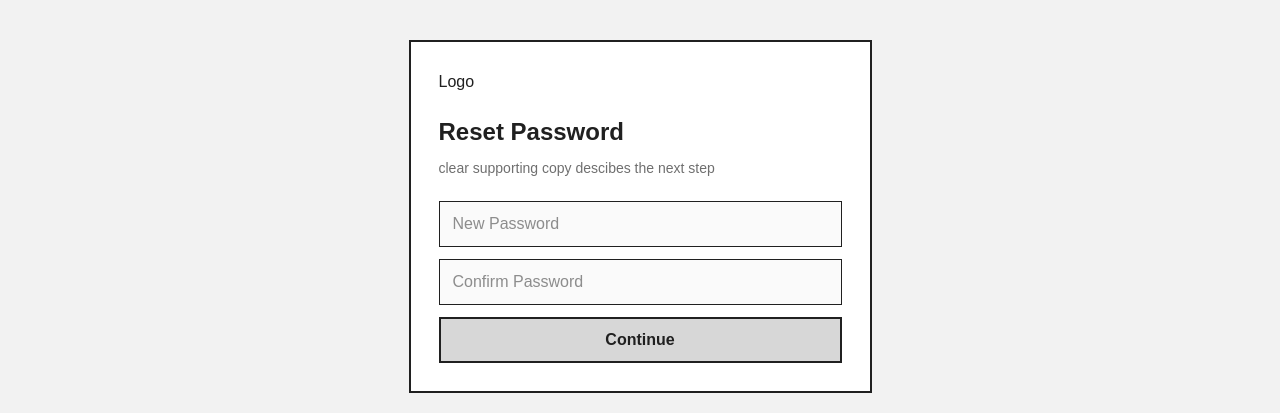
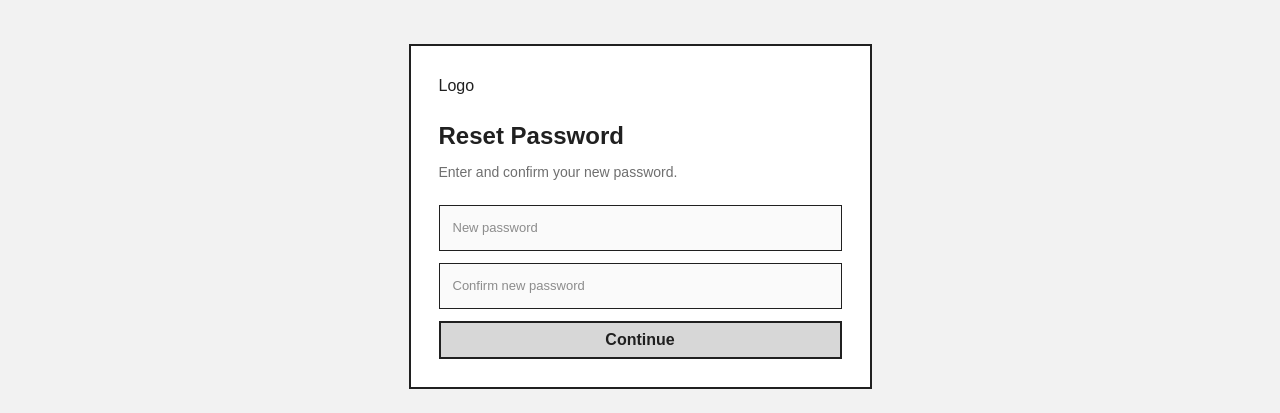
Before and after one commit to chingu-voyages/V62-tier3-team-36, a Next.js app in the folder views/: page /ResetPassword in a window 1280 px wide. Shown: the part 134-547 px from the top of the page. Built offline with nearby package versions, Linux system fonts and the light colour scheme; no server answers.

Commit message:
feat: add forgot and reset password flows - Add hooks for password reset logic - Add Zod validation and error handling - Reuse Input and Button components

```diff
--- a/views/app/(auth)/ForgotPassword/ForgotPassword.tsx
+++ b/views/app/(auth)/ForgotPassword/ForgotPassword.tsx
@@ -1,31 +1,38 @@
-"use client"
-import React, { useState } from 'react'
-import { forgot_password } from '../../../api/auth/api'
-const ForgetPassword = () => {
-  const [email,setEmail] = useState("")
-  const [iserror ,setError] = useState(false)
-  async function handleSubmit(e:any){
+"use client";
 
-    if(email == ""){
-      setError(true)
-      return
-    }
-    const response = await forgot_password({email:email})
-    if(response.status == 200){
-      // do something
-    }
-  }
+import { useForgotPassword } from "./hooks/useForgotPassword";
+
+import { Input } from "@/components/ui/Input";
+import { Button } from "@/components/ui/Button";
+
+export const ForgotPassword = () => {
+  const { email, setEmail, isLoading, error, handleSubmit } =
+    useForgotPassword();
+
   return (
     <div>
-        <div>Logo</div>
-        <div className="font-bold mt-[20px] text-[24px] text-[#202020]">Forgot Password</div>
-        <div className="mt-[8px] mb-[22px] text-[#6F6F6F] text-[14px] font-light">clear supporting copy descibes the next step</div>
-        <form onSubmit={handleSubmit} className="space-y-[12px] w-full">
-            <input onChange={(e)=>{setEmail(e.target.value)}} className={`p-[13px] ${iserror?"bg-[#D7D7D7]":"bg-[#FAFAFA]"} border-1 border-[#202020] w-full h-[46px]`}  type='email' name='email' placeholder={iserror?"Invalid Email":'Work email'}/>
-            <button className="p-[13px] border-2 border-[#202020] cursor-pointer hover:bg-gray-400 flex items-center justify-center bg-[#D7D7D7] font-bold text-[#202020] w-full h-[46px]" type='submit' >Continue</button>
-        </form>
+      <div>Logo</div>
+      <div className="font-bold mt-[20px] text-[24px] text-[#202020]">
+        Forgot Password
+      </div>
+      <div className="mt-[8px] mb-[22px] text-[#6F6F6F] text-[14px] font-light">
+        Enter your email to continue to password reset.
+      </div>
+      <form onSubmit={handleSubmit} className="space-y-[12px] w-full">
+        {error && (
+          <div className="p-[10px] border-[0.8px] border-[#202020] bg-[#E0E0E0] text-[#202020] text-xs w-full">
+            {error}
+          </div>
+        )}
+        <Input
+          value={email}
+          setValue={setEmail}
+          isLoading={isLoading}
+          placeholder="Work email"
+          type="email"
+        />
+        <Button isLoading={isLoading} text="Continue" />
+      </form>
     </div>
-  )
-}
-
-export default ForgetPassword
+  );
+};
--- /dev/null
+++ b/views/app/(auth)/ForgotPassword/hooks/useForgotPassword.tsx
@@ -0,0 +1,63 @@
+import { useState } from "react";
+import { useRouter } from "next/navigation";
+
+import { z } from "zod";
+
+import { forgot_password } from "@/api/auth/api";
+
+import type { SubmitEvent } from "react";
+
+const forgotPasswordSchema = z.object({
+  email: z
+    .email("Please enter a valid email.")
+    .trim()
+    .min(1, "Email is required."),
+});
+
+export const useForgotPassword = () => {
+  const router = useRouter();
+
+  const [email, setEmail] = useState("");
+  const [isLoading, setIsLoading] = useState(false);
+  const [error, setError] = useState("");
+
+  const handleSubmit = async (e: SubmitEvent<HTMLFormElement>) => {
+    e.preventDefault();
+
+    const result = forgotPasswordSchema.safeParse({ email });
+
+    if (!result.success) {
+      setError(result.error.issues[0].message);
+      return;
+    }
+
+    setIsLoading(true);
+    setError("");
+
+    try {
+      const response = await forgot_password({
+        email: result.data.email,
+      });
+
+      if (response.status === 200) {
+        router.push("/ResetPassword");
+        return;
+      }
+
+      setError("Failed to send reset email.");
+    } catch (err) {
+      console.error(err);
+      setError("Something went wrong. Please try again.");
+    } finally {
+      setIsLoading(false);
+    }
+  };
+
+  return {
+    email,
+    setEmail,
+    isLoading,
+    error,
+    handleSubmit,
+  };
+};
--- a/views/app/(auth)/ForgotPassword/page.tsx
+++ b/views/app/(auth)/ForgotPassword/page.tsx
@@ -1,10 +1,7 @@
-import React from 'react'
-import ForgetPassword from './ForgotPassword'
+import { ForgotPassword } from "./ForgotPassword";
 
 const page = () => {
-  return (
-      <ForgetPassword/>
-  )
-}
+  return <ForgotPassword />;
+};
 
-export default page
+export default page;
--- a/views/app/(auth)/ResetPassword/ResetPassword.tsx
+++ b/views/app/(auth)/ResetPassword/ResetPassword.tsx
@@ -1,29 +1,58 @@
-"use client"
-import { reset_password } from '@/api/auth/api'
-import React, { useState } from 'react'
+"use client";
 
-const ResetPassword = () => {
-  const [password,setPassword] = useState("")
-  const [confirm_passowrd,setConfirmPassword]=useState("")
-  async function handleSubmit(e:any){
-    e.preventDefautlt()
-    const response = await reset_password({password:password})
-    if(response.status=200){
-      // do something
-    }
-  }
+import { useResetPassword } from "./hooks/useResetPassword";
+
+import { Input } from "@/components/ui/Input";
+import { Button } from "@/components/ui/Button";
+
+export const ResetPassword = () => {
+  const {
+    password,
+    setPassword,
+    confirmPassword,
+    setConfirmPassword,
+    isLoading,
+    error,
+    handleSubmit,
+  } = useResetPassword();
+
   return (
-    <div >
-        <div>Logo</div>
-        <div className="font-bold mt-[20px] text-[24px] text-[#202020]">Reset Password</div>
-        <div className="mt-[8px] mb-[22px] text-[#6F6F6F] text-[14px] font-light">clear supporting copy descibes the next step</div>
-        <form onSubmit={handleSubmit} className="space-y-[12px] w-full">
-            <input onChange={(e)=>{setPassword(e.target.value)}} className="p-[13px] bg-[#FAFAFA] border-1 border-[#202020] w-full h-[46px]" type="password" name='password' placeholder='New Password'/>
-            <input onChange={(e)=>{setConfirmPassword(e.target.value)}} className="p-[13px] border-1 border-[#202020] bg-[#FAFAFA] w-full h-[46px]"  type="password" name="confirm_password" placeholder='Confirm Password'/>
-            <button className="p-[13px] border-2 border-[#202020] flex items-center justify-center bg-[#D7D7D7]  cursor-pointer font-bold text-[#202020] w-full h-[46px]" type='submit' >Continue</button>
-        </form>
+    <div>
+      <div>Logo</div>
+
+      <div className="font-bold mt-[20px] text-[24px] text-[#202020]">
+        Reset Password
+      </div>
+
+      <div className="mt-[8px] mb-[22px] text-[#6F6F6F] text-[14px] font-light">
+        Enter and confirm your new password.
+      </div>
+
+      <form onSubmit={handleSubmit} className="space-y-[12px] w-full">
+        {error && (
+          <div className="p-[10px] border-[0.8px] border-[#202020] bg-[#E0E0E0] text-[#202020] text-xs w-full">
+            {error}
+          </div>
+        )}
+
+        <Input
+          value={password}
+          setValue={setPassword}
+          isLoading={isLoading}
+          placeholder="New password"
+          type="password"
+        />
+
+        <Input
+          value={confirmPassword}
+          setValue={setConfirmPassword}
+          isLoading={isLoading}
+          placeholder="Confirm new password"
+          type="password"
+        />
+
+        <Button isLoading={isLoading} text="Continue" />
+      </form>
     </div>
-  )
-}
-
-export default ResetPassword
+  );
+};
--- /dev/null
+++ b/views/app/(auth)/ResetPassword/hooks/useResetPassword.tsx
@@ -0,0 +1,72 @@
+import { useState } from "react";
+
+import { z } from "zod";
+
+import { reset_password } from "@/api/auth/api";
+
+import type { SubmitEvent } from "react";
+
+const resetPasswordSchema = z
+  .object({
+    password: z
+      .string()
+      .min(8, "Password must be at least 8 characters.")
+      .max(64, "Password must be less than 64 characters."),
+    confirmPassword: z.string(),
+  })
+  .refine((data) => data.password === data.confirmPassword, {
+    message: "Passwords do not match.",
+    path: ["confirmPassword"],
+  });
+
+export const useResetPassword = () => {
+  const [password, setPassword] = useState("");
+  const [confirmPassword, setConfirmPassword] = useState("");
+  const [isLoading, setIsLoading] = useState(false);
+  const [error, setError] = useState("");
+
+  const handleSubmit = async (e: SubmitEvent<HTMLFormElement>) => {
+    e.preventDefault();
+
+    const result = resetPasswordSchema.safeParse({
+      password,
+      confirmPassword,
+    });
+
+    if (!result.success) {
+      setError(result.error.issues[0].message);
+      return;
+    }
+
+    setIsLoading(true);
+    setError("");
+
+    try {
+      const response = await reset_password({
+        password: result.data.password,
+      });
+
+      if (response.status === 200) {
+        // do something
+        return;
+      }
+
+      setError("Failed to reset password.");
+    } catch (err) {
+      console.error(err);
+      setError("Something went wrong. Please try again.");
+    } finally {
+      setIsLoading(false);
+    }
+  };
+
+  return {
+    password,
+    setPassword,
+    confirmPassword,
+    setConfirmPassword,
+    isLoading,
+    error,
+    handleSubmit,
+  };
+};
--- a/views/app/(auth)/ResetPassword/page.tsx
+++ b/views/app/(auth)/ResetPassword/page.tsx
@@ -1,12 +1,7 @@
-import React from 'react'
-import ResetPassword from './ResetPassword'
+import { ResetPassword } from "./ResetPassword";
 
 const page = () => {
-  return (
+  return <ResetPassword />;
+};
 
-      <ResetPassword/>
-
-  )
-}
-
-export default page
+export default page;
--- /dev/null
+++ b/views/components/ui/Button.tsx
@@ -0,0 +1,20 @@
+type ButtonProps = {
+  isLoading?: boolean;
+  text: string;
+};
+
+export const Button = ({ isLoading, text }: ButtonProps) => {
+  return (
+    <button
+      className={`p-[13px] border-2 border-[#202020] cursor-pointer flex items-center justify-center ${
+        isLoading
+          ? "bg-gray-300 text-gray-600 cursor-not-allowed"
+          : "bg-[#D7D7D7] hover:bg-gray-400 text-[#202020]"
+      } font-bold text-[#202020] w-full h-[38px] transition-colors`}
+      type="submit"
+      disabled={isLoading}
+    >
+      {text}
+    </button>
+  );
+};
--- /dev/null
+++ b/views/components/ui/Input.tsx
@@ -0,0 +1,31 @@
+type InputProps = {
+  value: string;
+  setValue: (value: string) => void;
+  isLoading?: boolean;
+  placeholder?: string;
+  type?: string;
+  disabled?: boolean;
+};
+
+export const Input = ({
+  value,
+  setValue,
+  isLoading,
+  placeholder,
+  type = "text",
+  disabled,
+}: InputProps) => {
+  return (
+    <input
+      onChange={(e) => {
+        setValue(e.target.value);
+      }}
+      className={`p-[13px] text-[13px] bg-[#FAFAFA] border-1 border-[#202020] w-full h-[46px]`}
+      type={type}
+      name={value}
+      placeholder={placeholder}
+      disabled={isLoading || disabled}
+      value={value}
+    />
+  );
+};
```
Also changed, not shown: 1 other file (tests, documents, lock files or other folders).
